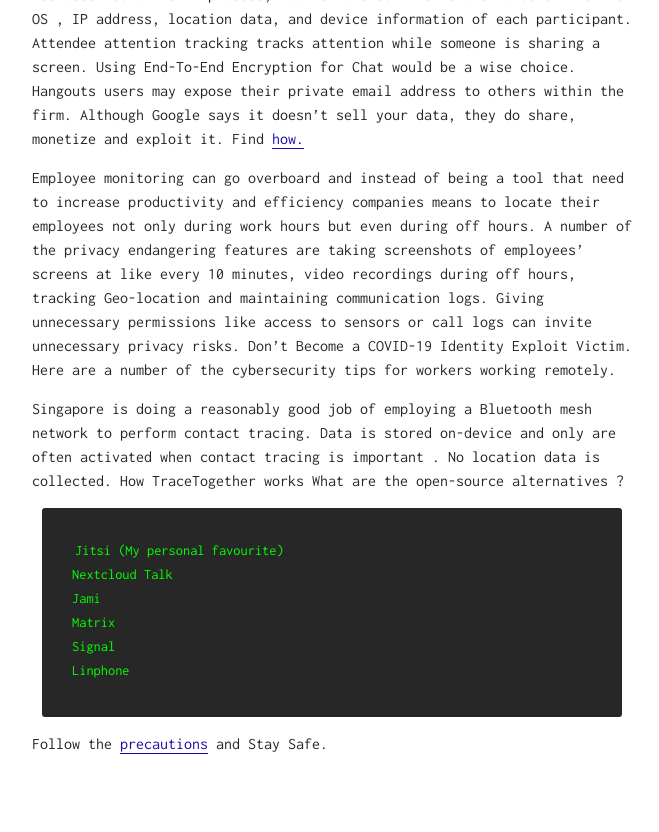
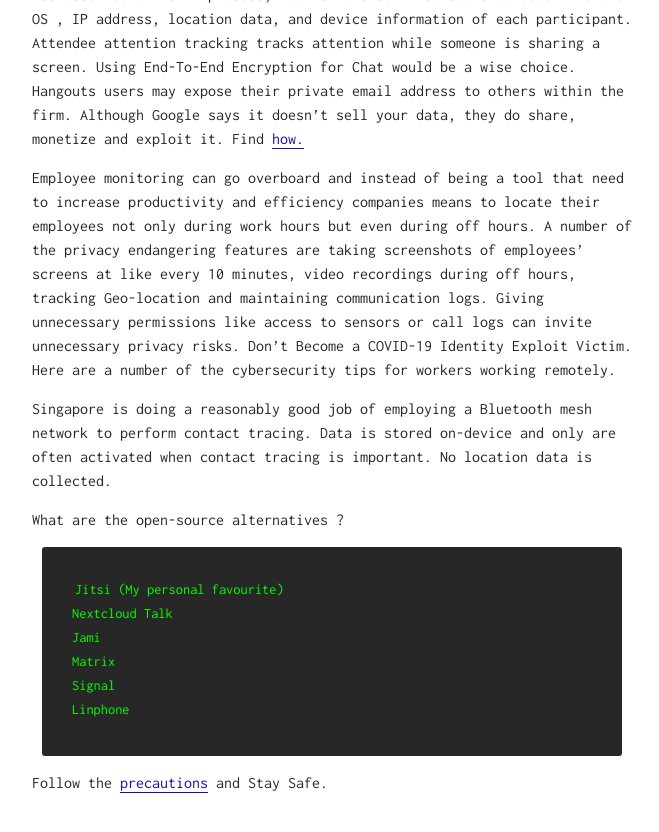
Before and after one commit to kaiiyer/kaiiyer.github.io, a Jekyll site: the page built from _posts/2020-03-26-Privacy risks of working from home.md, in a window 1280 px wide and 900 px high, scrolled down 2054 px. Shown: the top 832 px of the window, without its empty margins (308-967 px from the left). Built offline with Jekyll 4.4.1, drawn with Linux system fonts in a browser that asks for light colours; our own code applies the rules of GitHub Pages for plain Markdown files.

Commit message:
Update 2020-03-26-Privacy risks of working from home.md

```diff
--- a/_posts/2020-03-26-Privacy risks of working from home.md
+++ b/_posts/2020-03-26-Privacy risks of working from home.md
@@ -40,8 +40,8 @@
 A number of the privacy endangering features are taking screenshots of employees’ screens at like every 10 minutes, video recordings during off hours, tracking Geo-location and maintaining communication logs.
 Giving unnecessary permissions like access to sensors or call logs can invite unnecessary privacy risks. Don’t Become a COVID-19 Identity Exploit Victim. Here are a number of the cybersecurity tips for workers working remotely.
 
-Singapore is doing a reasonably good job of employing a Bluetooth mesh network to perform contact tracing. Data is stored on-device and only are often activated when contact tracing is important . No location data is collected.
-How TraceTogether works
+Singapore is doing a reasonably good job of employing a Bluetooth mesh network to perform contact tracing. Data is stored on-device and only are often activated when contact tracing is important. No location data is collected.
+
 What are the open-source alternatives ?
 
     Jitsi (My personal favourite)
```
